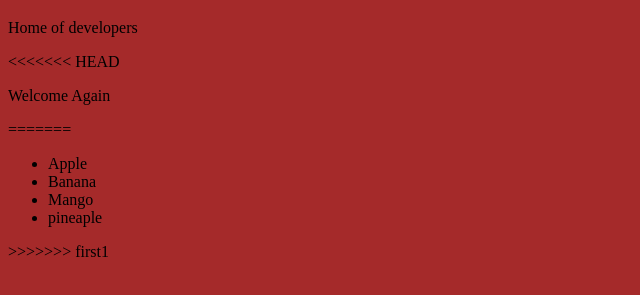
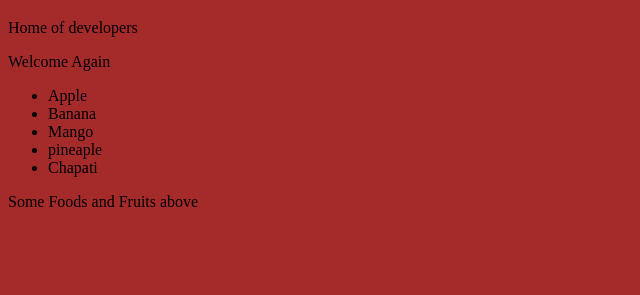
Before and after one commit to Jackmatt-droid/Jackmatt-droid.github.io, a plain HTML site: page index.html in a window 1280 px wide. Shown: the part 61-356 px from the top of the page, without its empty margins (0-640 px from the left). Drawn offline with Linux system fonts and the light colour scheme.

Commit message:
First Push Change to GitHub

```diff
--- a/index.html
+++ b/index.html
@@ -10,17 +10,16 @@
 <body onscroll="hello()">
     <h1>This is Git Tutorial Welcome</h1>
     <p>Home of developers</p>
-<<<<<<< HEAD
     <p>Welcome Again</p>
-=======
     <div>
         <ul>
             <li>Apple</li>
             <li>Banana</li>
             <li>Mango</li>
             <li>pineaple</li>
+            <li>Chapati</li>
         </ul>
+        <p>Some Foods and Fruits above</p>
     </div>
->>>>>>> first1
 </body>
 </html>
```
